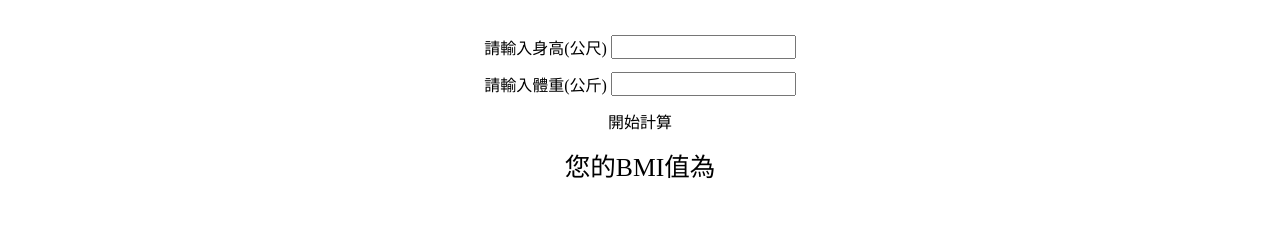
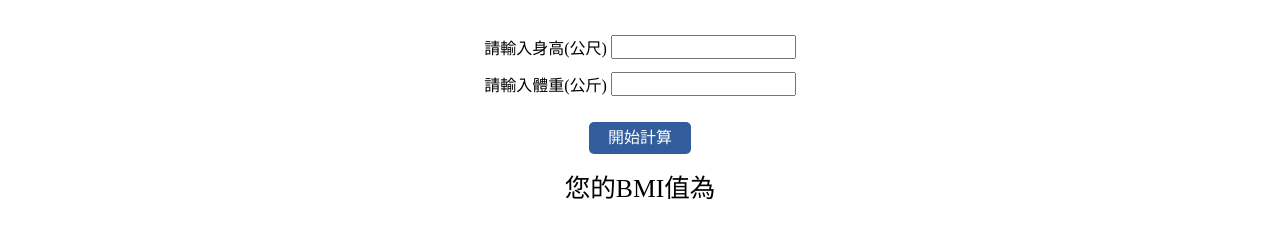
Before and after one commit to gracesu307/tool, a plain HTML site: page bmi.html in a window 1280 px wide. Shown: the part 195-434 px from the top of the page. Drawn offline with nearby package versions, Linux system fonts and the light colour scheme.

Commit message:
更新按鈕

```diff
--- a/bmi.css
+++ b/bmi.css
@@ -48,10 +48,22 @@ html, body{
 	display: inline-block;
 }
 .enter{
-	margin: 0;
 	text-align: center;
 	cursor: pointer;
 	margin-top: 1vw;
+	background-color: #325C9C;
+	color: white;
+	width: 8vw;
+	height: 2.5vw;
+	line-height: 2.5vw;
+	margin: auto;
+	margin-top: 2vw;
+	border-radius: 5px;
+	transition: 0.3s;
+}
+.enter:hover{
+	color: #325C9C;
+	background-color: #C7DAE3;
 }
 .bmi_val{
 	margin: 0;
```
